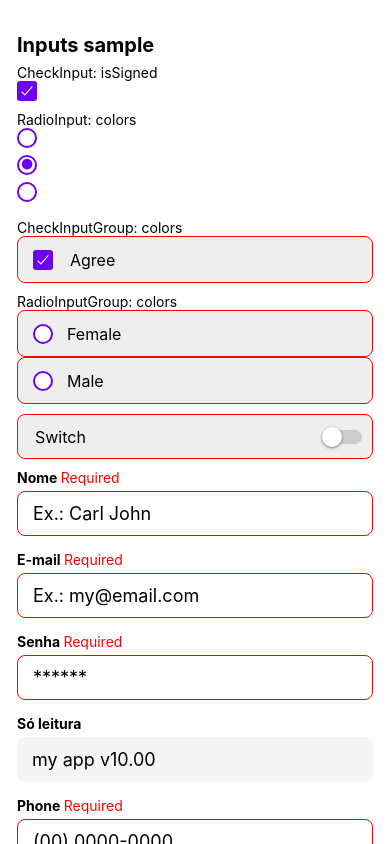
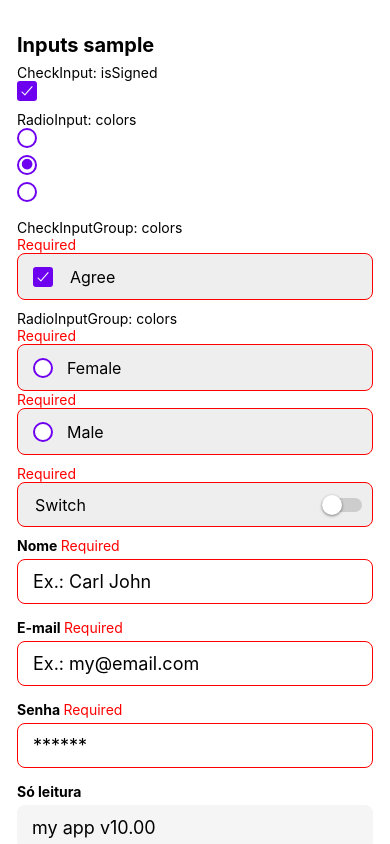
Before and after one commit to coffezilla/reactn-form-elements, a React Native app in the folder app/: screen / in a window 390 px wide. Built offline with nearby package versions, Linux system fonts and the light colour scheme.

Commit message:
added error message on switch, radio and checkbox

```diff
--- a/app/components/FormInputs/FormInputs.js
+++ b/app/components/FormInputs/FormInputs.js
@@ -158,6 +158,9 @@ export const SwitchInputGroup = ({
 }) => {
 	return (
 		<>
+			{error && (
+				<Text style={{ color: 'red', fontWeight: 'normal' }}>{error}</Text>
+			)}
 			<View style={[styles.SwitchInputGroup, error && styles.inputTextError]}>
 				<Text style={styles.inlineLabel}>{label}</Text>
 				<Switch
@@ -181,6 +184,9 @@ export const CheckInputGroup = ({
 }) => {
 	return (
 		<>
+			{error && (
+				<Text style={{ color: 'red', fontWeight: 'normal' }}>{error}</Text>
+			)}
 			<View
 				style={[styles.checkInputGroupWrap, error && styles.inputTextError]}
 			>
@@ -210,6 +216,9 @@ export const RadioInputGroup = ({
 }) => {
 	return (
 		<>
+			{error && (
+				<Text style={{ color: 'red', fontWeight: 'normal' }}>{error}</Text>
+			)}
 			<View
 				style={[styles.checkInputGroupWrap, error && styles.inputTextError]}
 			>
```
